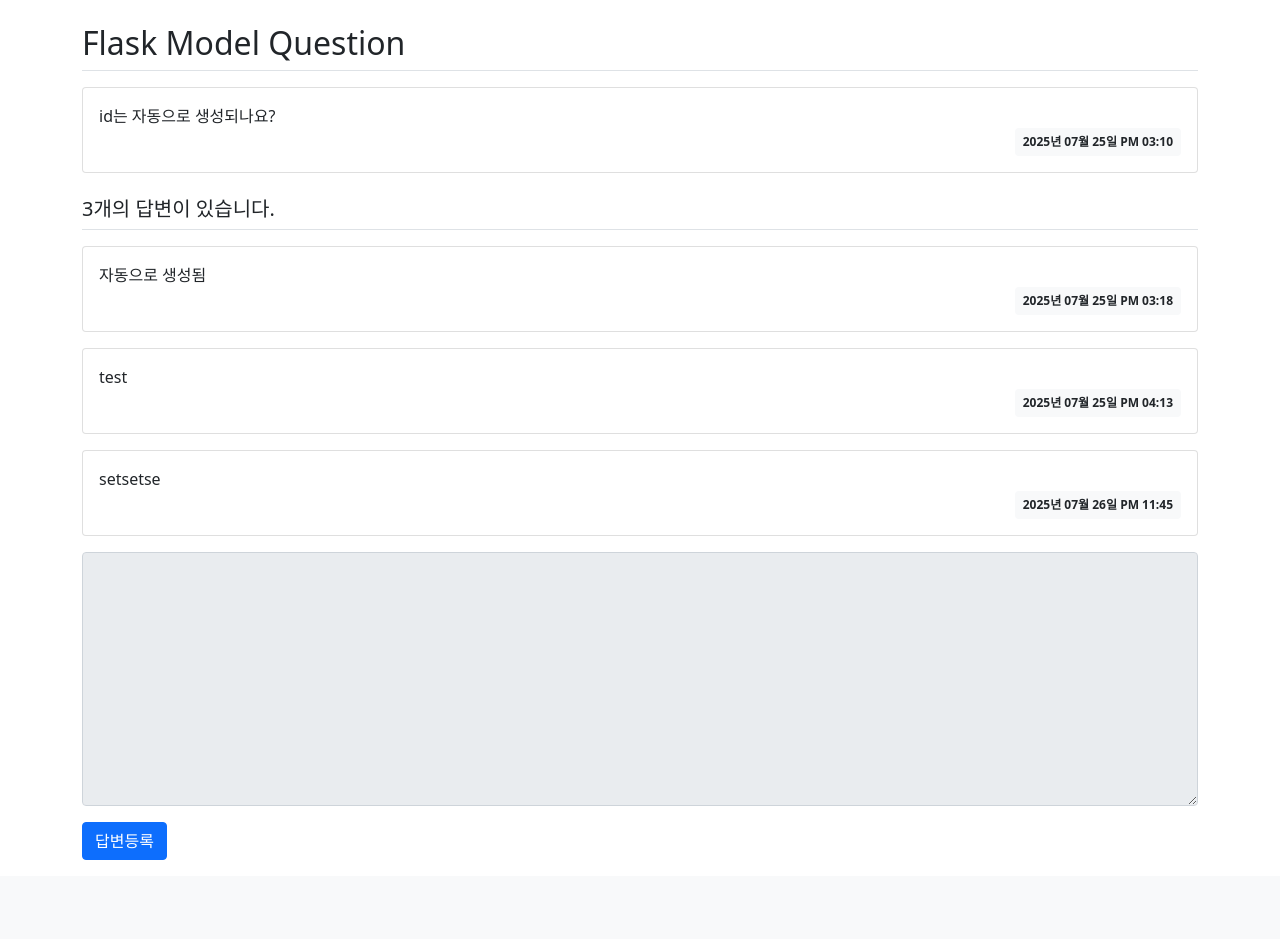
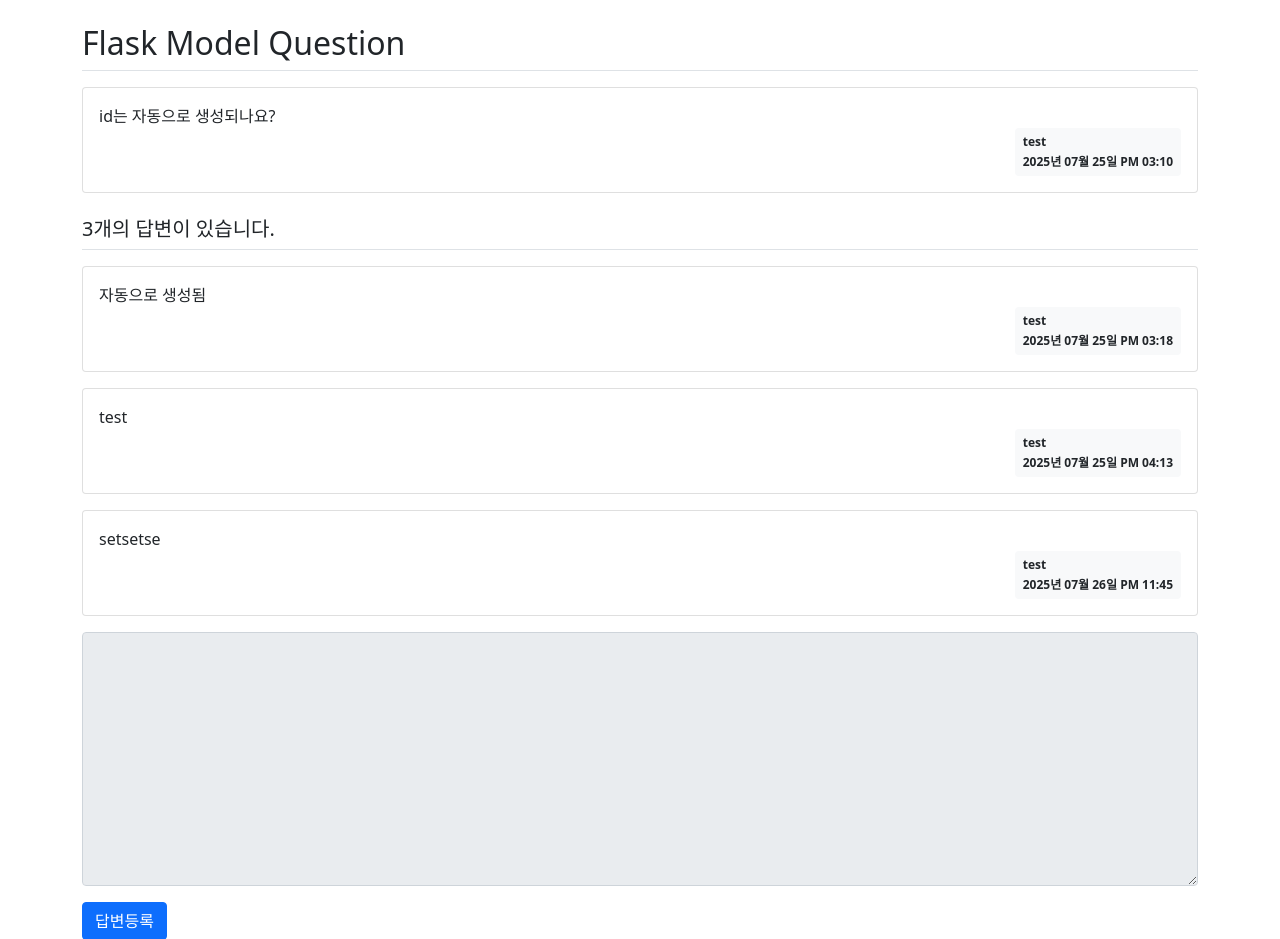
Before and after one commit to wd48/flask_pybo_pjt, a Flask app: page /question/detail/2/ in a window 1280 px wide. Shown: the part 57-996 px from the top of the page. Before the commit the page ends 917 px from the top, so only its background shows below. Run offline with Flask 3, Linux system fonts and the light colour scheme; data comes from the database, SQL or seed files in the repository; parts of the project's set-up code (start-up, migrations or seed data) failed here and were passed over; some libraries are stand-ins or nearby versions.

Commit message:
질문,답변 등록자 정보 표시

```diff
--- a/pybo/templates/question/question_detail.html
+++ b/pybo/templates/question/question_detail.html
@@ -8,8 +8,9 @@
         <div class="card-body">
             <div class="card-text" style="white-space: pre-line;">{{ question.content }}</div>
             <div class="d-flex justify-content-end">
-                <div class="badge bg-light text-dark p-2">
-                    {{ question.create_date|datetime }}
+                <div class="badge bg-light text-dark p-2 text-start">
+                    <div class="mb-2">{{ question.user.username }}</div>
+                    <div>{{ question.create_date|datetime }}</div>
                 </div>
             </div>
         </div>
@@ -21,8 +22,9 @@
         <div class="card-body">
             <div class="card-text" style="white-space: pre-line;">{{ answer.content }}</div>
             <div class="d-flex justify-content-end">
-                <div class="badge bg-light text-dark p-2">
-                    {{ answer.create_date|datetime }}
+                <div class="badge bg-light text-dark p-2 text-start">
+                    <div class="mb-2">{{ answer.user.username }}</div>
+                    <div>{{ answer.create_date|datetime }}</div>
                 </div>
             </div>
         </div>
```
Also changed, not shown: pybo/templates/question/question_list.html (+6 -4 lines).
